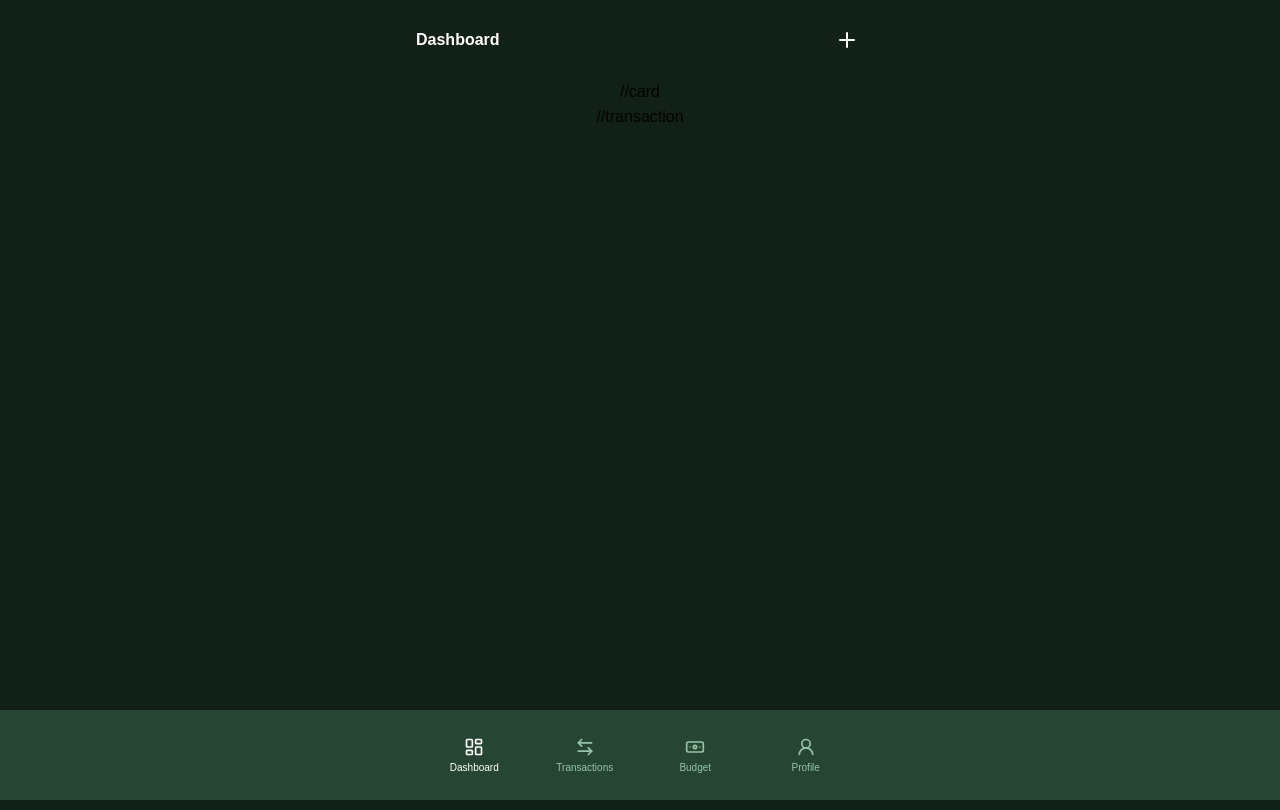
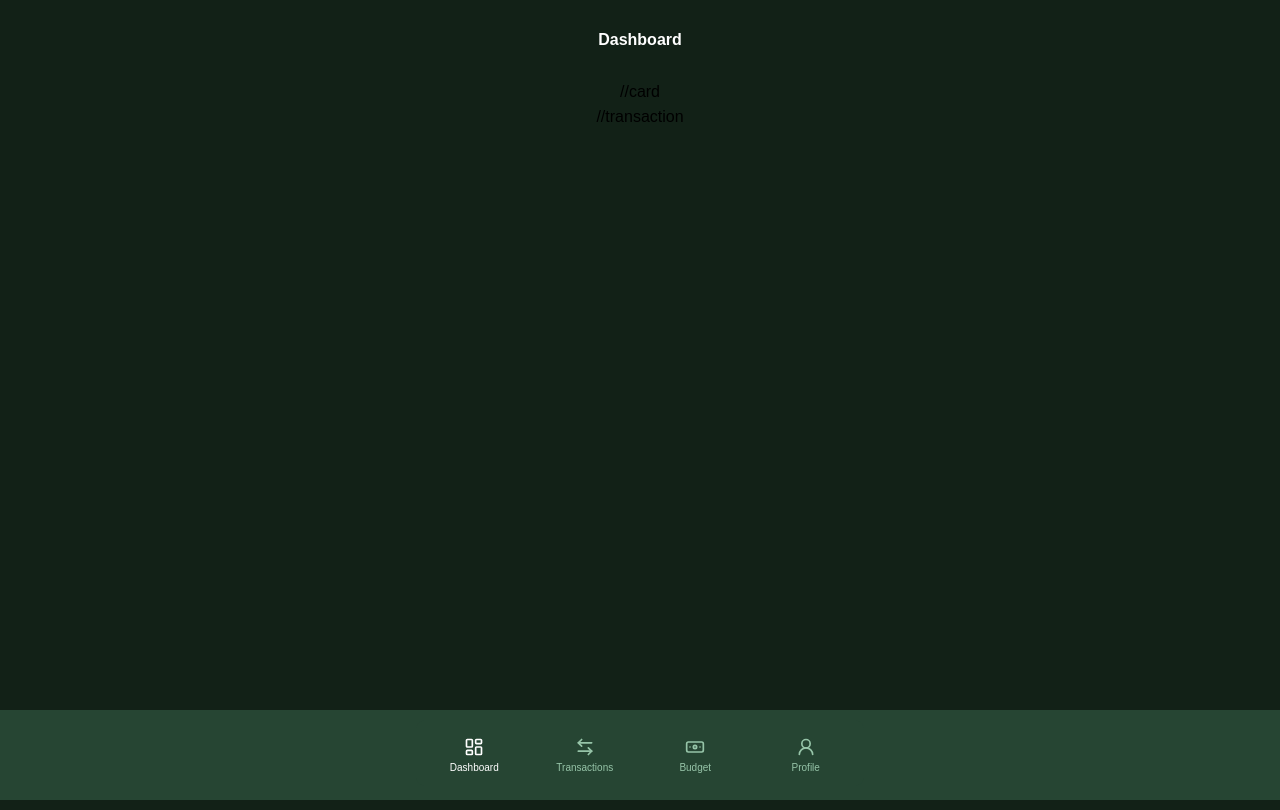
Before and after one commit to ltyohannes955/Scash, a React (Vite) app: page /dashboard in a window 1280 px wide. Built offline with nearby package versions, Linux system fonts and the light colour scheme.

Commit message:
removed plus icon and made the title center

```diff
--- a/src/components/layout/shell/root.tsx
+++ b/src/components/layout/shell/root.tsx
@@ -1,5 +1,4 @@
 import {
-  ActionIcon,
   AppShell,
   Box,
   Card,
@@ -9,13 +8,7 @@ import {
   SimpleGrid,
   Text,
 } from "@mantine/core";
-import {
-  Plus,
-  LayoutDashboard,
-  User2,
-  Banknote,
-  ArrowLeftRight,
-} from "lucide-react";
+import { LayoutDashboard, User2, Banknote, ArrowLeftRight } from "lucide-react";
 import { useEffect, useState } from "react";
 import { useNavigate } from "react-router";
 
@@ -45,13 +38,10 @@ export function RootShell({
       {!noHeader && (
         <AppShell.Header withBorder={false} bg={"#122117"}>
           <Container size="480" h="100%">
-            <Flex align="center" h="100%" justify="space-between">
+            <Flex align="center" h="100%" justify="center">
               <Text c={"white"} fw={"bold"}>
                 {Title}
               </Text>
-              <ActionIcon variant="transparent" size="lg">
-                <Plus color="white" />
-              </ActionIcon>
             </Flex>
           </Container>
         </AppShell.Header>
```
